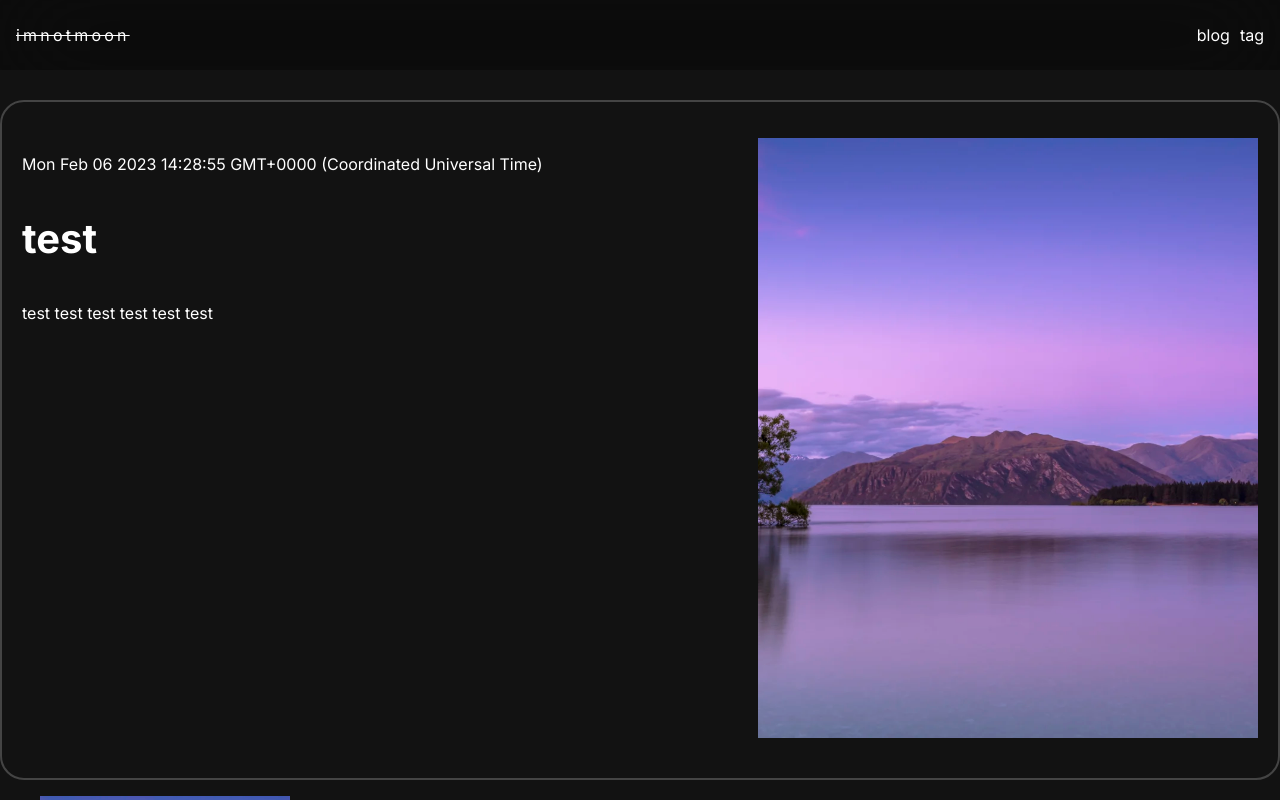
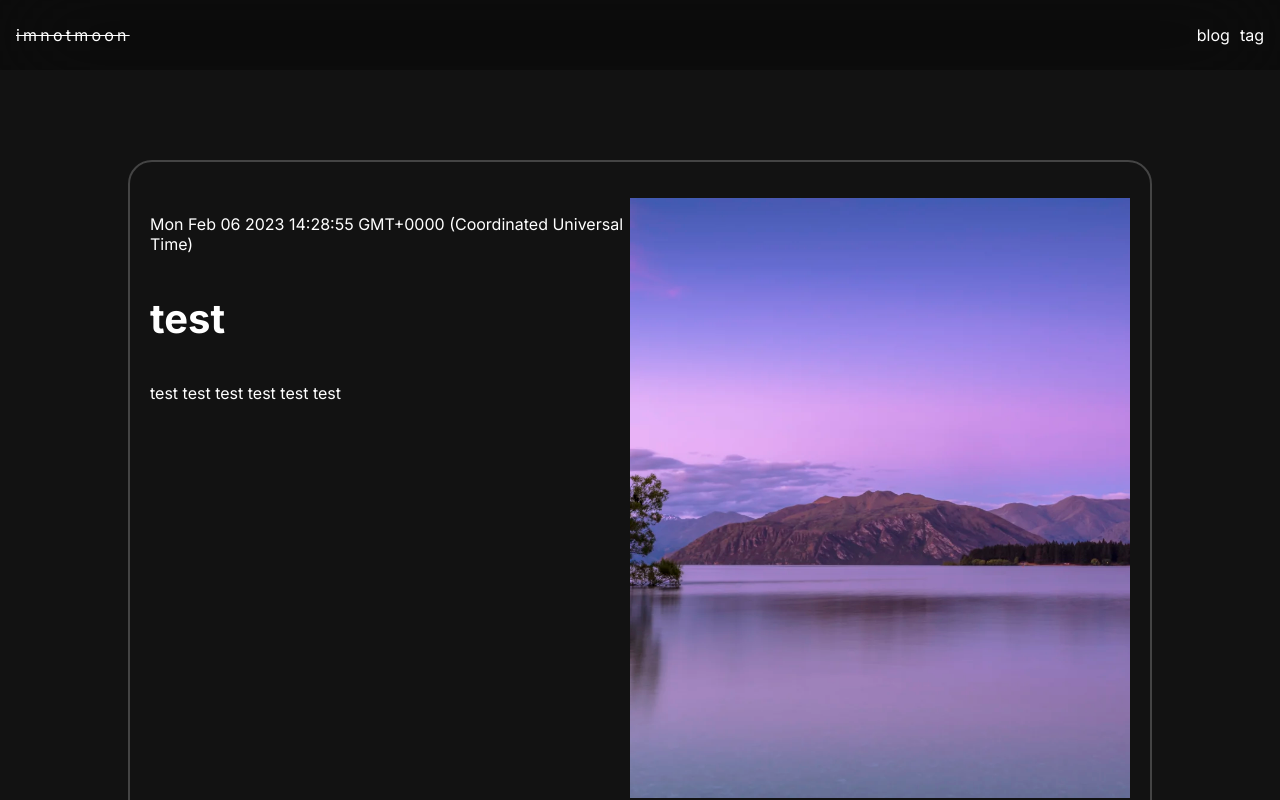
Before and after one commit to imnotmoon/blog, a Next.js app: page / in a window 1280 px wide. Shown: the top 800 px of the page. Built offline with nearby package versions, Linux system fonts and the light colour scheme.

Commit message:
Add Section, Container

```diff
--- a/src/app/page.tsx
+++ b/src/app/page.tsx
@@ -1,15 +1,21 @@
 import { PostList } from '@/components/post/list/PostList';
 import { MainPost } from '@/components/post/main/MainPost';
 import { post } from '@/components/post/Post.mock';
+import { Section } from '@/components/section/Section';
+import { Container } from '@/components/container/Container';
 
 const Home = () => (
   <main>
-    <section>
-      <MainPost {...post} />
-    </section>
-    <section>
-      <PostList />
-    </section>
+    <Section>
+      <Container>
+        <MainPost {...post} />
+      </Container>
+    </Section>
+    <Section>
+      <Container>
+        <PostList />
+      </Container>
+    </Section>
   </main>
 );
 
--- /dev/null
+++ b/src/components/container/Container.module.scss
@@ -0,0 +1,3 @@
+.root {
+  margin: 0 10vw;
+}
--- /dev/null
+++ b/src/components/container/Container.tsx
@@ -0,0 +1,11 @@
+import { JSX, PropsWithChildren } from 'react';
+import classNames from 'classnames';
+import styles from './Container.module.scss';
+
+export type ContainerProps = PropsWithChildren<JSX.IntrinsicElements['div']>;
+
+export const Container = ({ className, children, ...props }: ContainerProps) => (
+  <div className={classNames(styles.root, className)} {...props}>
+    {children}
+  </div>
+);
--- /dev/null
+++ b/src/components/section/Section.module.scss
@@ -0,0 +1,3 @@
+.root {
+  padding: 60px 0;
+}
--- /dev/null
+++ b/src/components/section/Section.tsx
@@ -0,0 +1,11 @@
+import { JSX, PropsWithChildren } from 'react';
+import styles from './Section.module.scss';
+import classNames from 'classnames';
+
+export type SectionProps = PropsWithChildren<JSX.IntrinsicElements['section']>;
+
+export const Section = ({ children, className, ...props }: SectionProps) => (
+  <section className={classNames(styles.root, className)} {...props}>
+    {children}
+  </section>
+);
```
